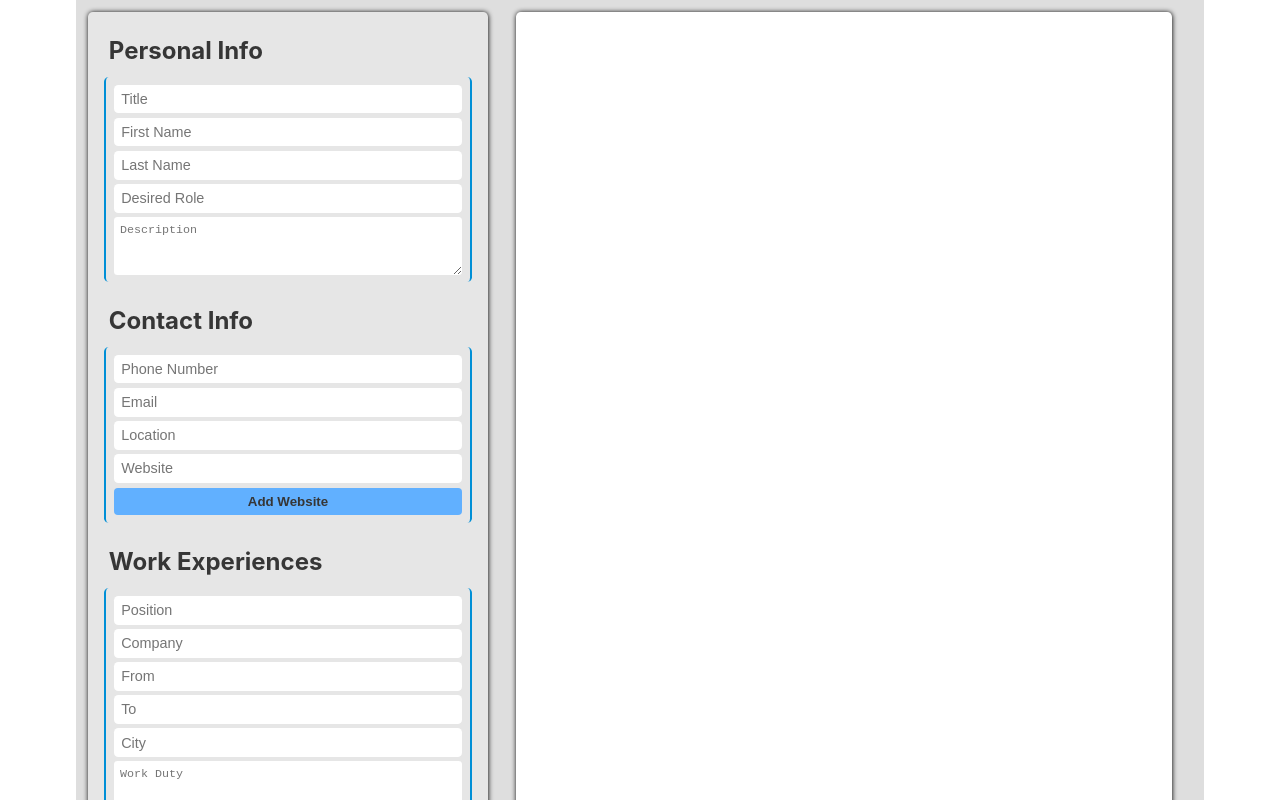
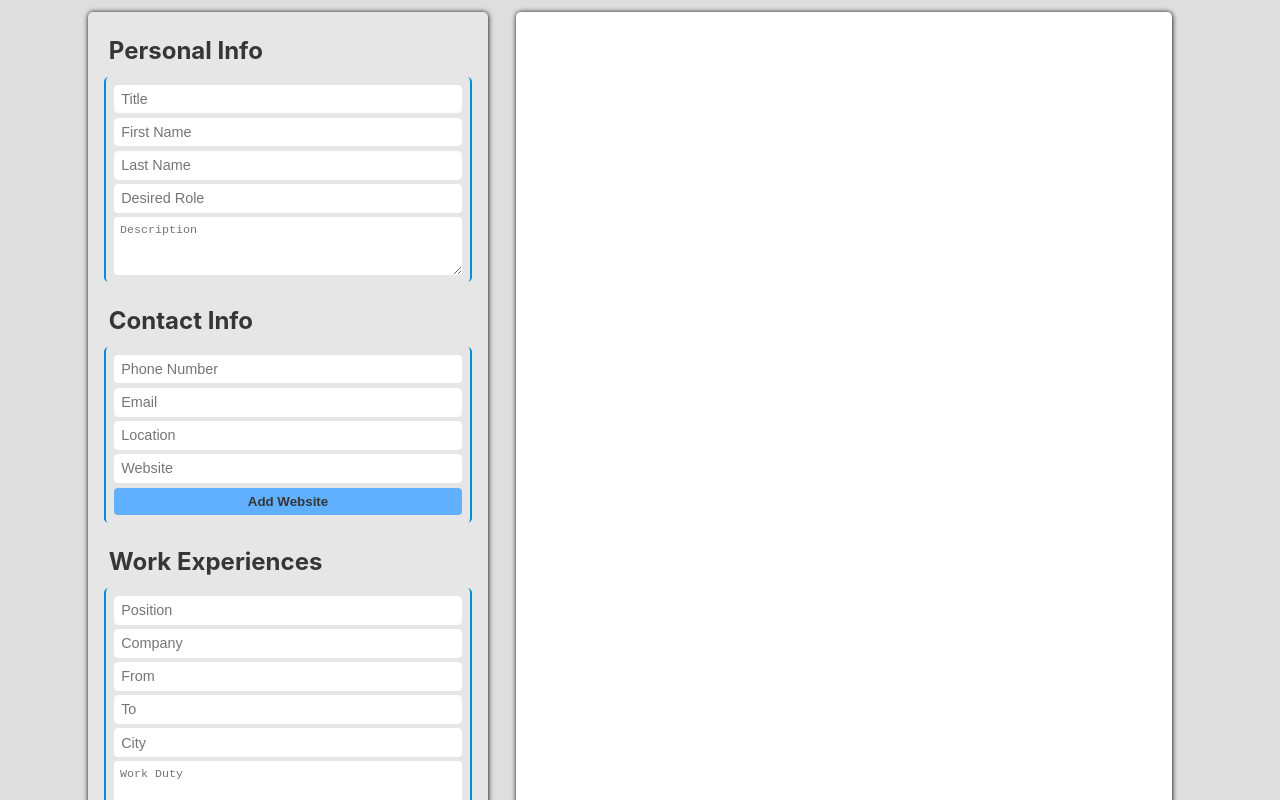
Before and after one commit to G-Cioni/cv-creator, a React (Create React App) app: page / in a window 1280 px wide. Shown: the top 800 px of the page. Built offline with nearby package versions, Linux system fonts and the light colour scheme.

Commit message:
Changed backgroud color

```diff
--- a/src/styles/App.css
+++ b/src/styles/App.css
@@ -17,12 +17,15 @@
   --cv-width: 41em;
 }
 
+body {
+  background-color: var(--color-bg-primary);
+}
+
 /* =====
     App
    ===== */
 #App {
   align-items: center;
-  background-color: var(--color-bg-primary);
   color: var(--color-text);
   display: grid;
   grid-gap: 1em;
```
